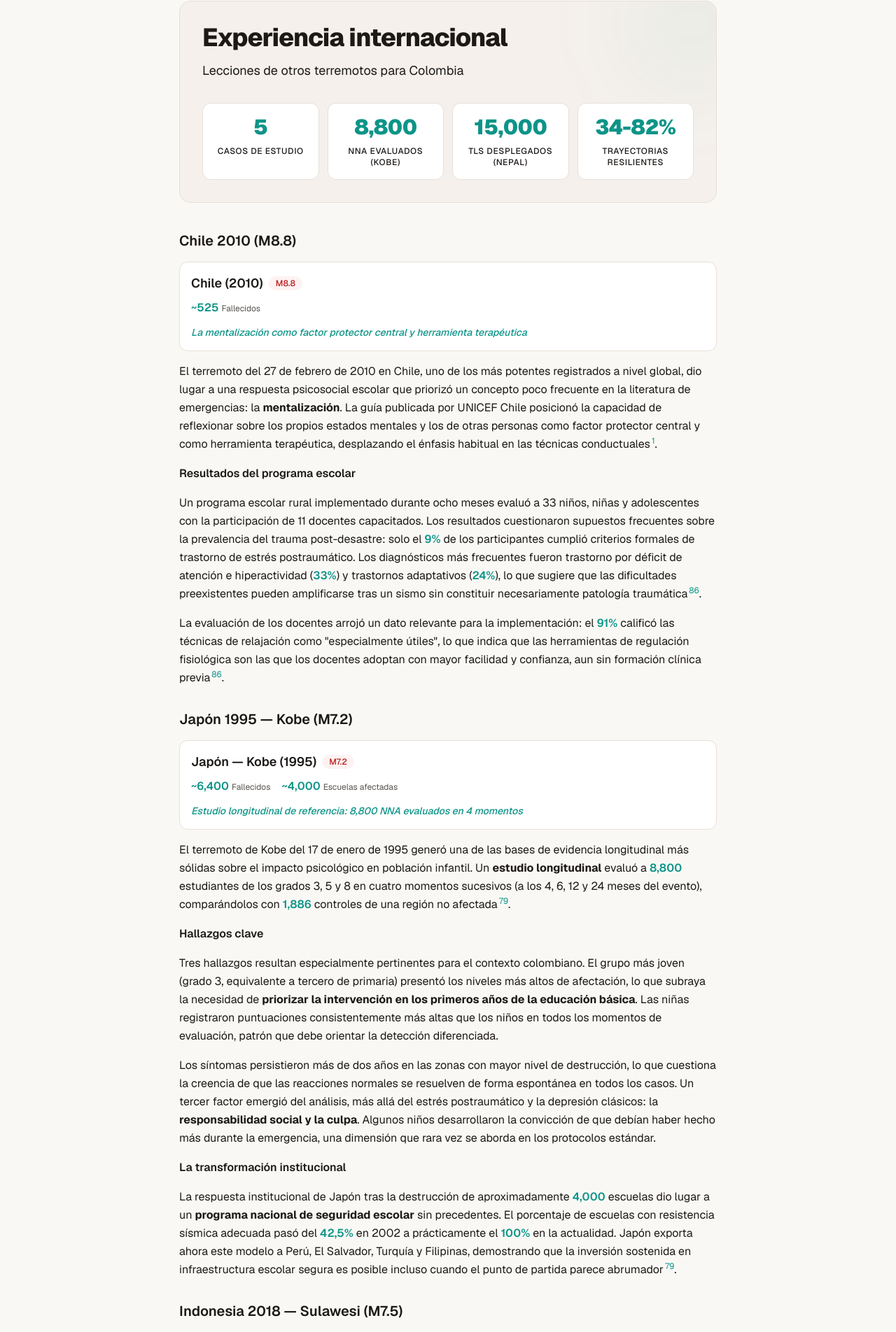
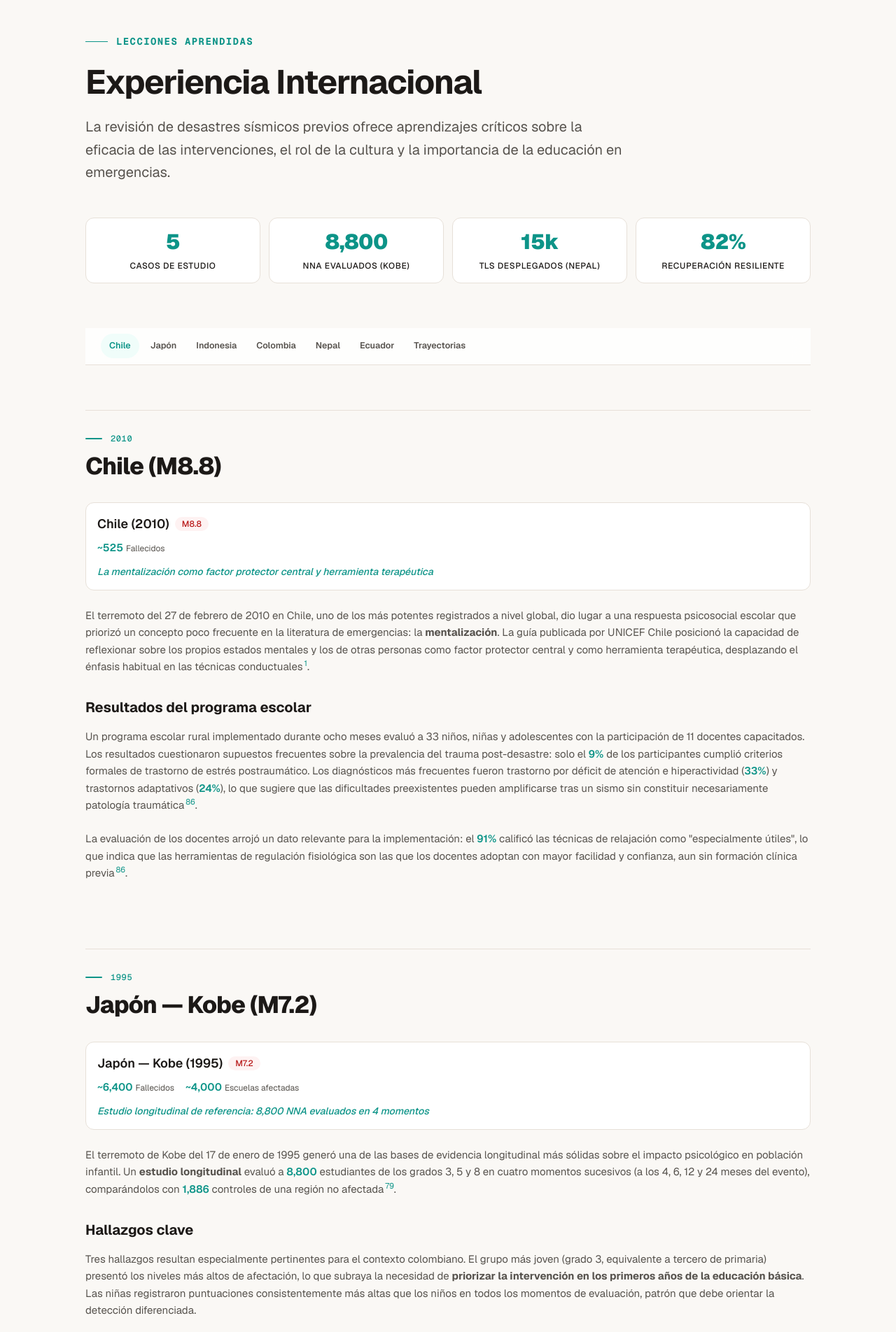
Before and after one commit to Mateob6/reconstruir-psi, a Next.js app: page /escuelas/experiencia in a window 1280 px wide. Shown: the part 140-2044 px from the top of the page at 70% size. Built offline with nearby package versions, Linux system fonts and the light colour scheme.

Commit message:
Refactorización visual de Recursos y Experiencia Internacional

```diff
--- a/src/app/escuelas/experiencia/page.tsx
+++ b/src/app/escuelas/experiencia/page.tsx
@@ -1,5 +1,5 @@
 import type { Metadata } from "next";
-import { PageHero, Section, Callout, KeyMessage, Ref, CaseCard } from "@/components/content";
+import { SectionHeader, Callout, KeyMessage, Ref, CaseCard, Stat, StatGrid, StickySectionNav } from "@/components/content";
 
 export const metadata: Metadata = {
   title: "Experiencia internacional",
@@ -9,19 +9,44 @@ export const metadata: Metadata = {
 
 export default function ExperienciaPage() {
   return (
-    <div className="mx-auto max-w-3xl space-y-8">
-      <PageHero
-        title="Experiencia internacional"
-        subtitle="Lecciones de otros terremotos para Colombia"
-        stats={[
-          { value: "5", label: "Casos de estudio" },
-          { value: "8,800", label: "NNA evaluados (Kobe)" },
-          { value: "15,000", label: "TLS desplegados (Nepal)" },
-          { value: "34-82%", label: "Trayectorias resilientes" },
+    <div className="mx-auto max-w-[1100px] px-4 sm:px-6 lg:px-8 py-12 space-y-16">
+      <header className="mb-16">
+        <div className="flex items-center gap-3 mb-6">
+          <div className="h-px w-8 bg-accent"></div>
+          <span className="font-mono text-sm font-bold tracking-widest text-accent uppercase">
+            Lecciones Aprendidas
+          </span>
+        </div>
+        <h1 className="text-4xl md:text-5xl font-bold text-foreground mb-6 tracking-tight font-sans">
+          Experiencia Internacional
+        </h1>
+        <p className="text-xl text-muted leading-relaxed max-w-3xl mb-12">
+          La revisión de desastres sísmicos previos ofrece aprendizajes críticos sobre la eficacia de las intervenciones, el rol de la cultura y la importancia de la educación en emergencias.
+        </p>
+
+        <StatGrid>
+          <Stat value="5" label="Casos de estudio" />
+          <Stat value="8,800" label="NNA evaluados (Kobe)" />
+          <Stat value="15k" label="TLS desplegados (Nepal)" />
+          <Stat value="82%" label="Recuperación resiliente" />
+        </StatGrid>
+      </header>
+
+      <StickySectionNav
+        items={[
+          { id: "chile", label: "Chile" },
+          { id: "japon", label: "Japón" },
+          { id: "indonesia", label: "Indonesia" },
+          { id: "colombia", label: "Colombia" },
+          { id: "nepal", label: "Nepal" },
+          { id: "ecuador", label: "Ecuador" },
+          { id: "trayectorias", label: "Trayectorias" },
         ]}
       />
 
-      <Section title="Chile 2010 (M8.8)">
+      <section id="chile" style={{ scrollMarginTop: "150px" }} className="py-8 border-t border-[var(--border)]">
+        <SectionHeader eyebrow="2010" title="Chile (M8.8)" />
+        <div className="space-y-6 text-[15px] leading-relaxed text-muted mt-8">
           <CaseCard
             country="Chile"
             year={2010}
@@ -38,7 +63,7 @@ export default function ExperienciaPage() {
             terapéutica, desplazando el énfasis habitual en las técnicas conductuales<Ref id="R-001" />.
           </p>
 
-        <h3>Resultados del programa escolar</h3>
+          <h3 className="text-xl font-bold text-foreground mt-8 mb-4">Resultados del programa escolar</h3>
           <p>
             Un programa escolar rural implementado durante ocho meses evaluó a 33 niños, niñas y
             adolescentes con la participación de 11 docentes capacitados. Los resultados cuestionaron
@@ -57,9 +82,12 @@ export default function ExperienciaPage() {
             fisiológica son las que los docentes adoptan con mayor facilidad y confianza, aun sin
             formación clínica previa<Ref id="R-086" />.
           </p>
-      </Section>
+        </div>
+      </section>
 
-      <Section title="Japón 1995 — Kobe (M7.2)">
+      <section id="japon" style={{ scrollMarginTop: "150px" }} className="py-8 border-t border-[var(--border)]">
+        <SectionHeader eyebrow="1995" title="Japón — Kobe (M7.2)" />
+        <div className="space-y-6 text-[15px] leading-relaxed text-muted mt-8">
           <CaseCard
             country="Japón — Kobe"
             year={1995}
@@ -77,7 +105,7 @@ export default function ExperienciaPage() {
             afectada<Ref id="R-079" />.
           </p>
 
-        <h3>Hallazgos clave</h3>
+          <h3 className="text-xl font-bold text-foreground mt-8 mb-4">Hallazgos clave</h3>
           <p>
             Tres hallazgos resultan especialmente pertinentes para el contexto colombiano. El grupo
             más joven (grado 3, equivalente a tercero de primaria) presentó los niveles más altos de
@@ -95,7 +123,7 @@ export default function ExperienciaPage() {
             durante la emergencia, una dimensión que rara vez se aborda en los protocolos estándar.
           </p>
 
-        <h3>La transformación institucional</h3>
+          <h3 className="text-xl font-bold text-foreground mt-8 mb-4">La transformación institucional</h3>
           <p>
             La respuesta institucional de Japón tras la destrucción de
             aproximadamente <span className="stat-inline">4,000</span> escuelas dio lugar a
@@ -107,9 +135,12 @@ export default function ExperienciaPage() {
             infraestructura escolar segura es posible incluso cuando el punto de partida parece
             abrumador<Ref id="R-079" />.
           </p>
-      </Section>
+        </div>
+      </section>
 
-      <Section title="Indonesia 2018 — Sulawesi (M7.5)">
+      <section id="indonesia" style={{ scrollMarginTop: "150px" }} className="py-8 border-t border-[var(--border)]">
+        <SectionHeader eyebrow="2018" title="Indonesia — Sulawesi (M7.5)" />
+        <div className="space-y-6 text-[15px] leading-relaxed text-muted mt-8">
           <CaseCard
             country="Indonesia — Sulawesi"
             year={2018}
@@ -137,7 +168,7 @@ export default function ExperienciaPage() {
             preexistentes.
           </p>
 
-        <h3>Transferencia a Colombia</h3>
+          <h3 className="text-xl font-bold text-foreground mt-8 mb-4">Transferencia a Colombia</h3>
           <p>
             La experiencia de Sulawesi sugiere que las intervenciones más efectivas son aquellas que se
             articulan con los recursos culturales disponibles en cada comunidad, en lugar de
@@ -145,9 +176,12 @@ export default function ExperienciaPage() {
             la <strong>minga</strong>, la solidaridad vecinal y las redes parroquiales y comunitarias
             como vehículos de la respuesta psicosocial<Ref id="R-021" />.
           </p>
-      </Section>
+        </div>
+      </section>
 
-      <Section title="Colombia 1999 — Eje Cafetero (M6.2)">
+      <section id="colombia" style={{ scrollMarginTop: "150px" }} className="py-8 border-t border-[var(--border)]">
+        <SectionHeader eyebrow="1999" title="Colombia — Eje Cafetero (M6.2)" />
+        <div className="space-y-6 text-[15px] leading-relaxed text-muted mt-8">
           <CaseCard
             country="Colombia — Eje Cafetero"
             year={1999}
@@ -179,9 +213,12 @@ export default function ExperienciaPage() {
             territoriales y los protocolos de adaptación cultural constituyen recursos activables para
             la respuesta al terremoto de 2026<Ref id="R-039" />.
           </p>
-      </Section>
+        </div>
+      </section>
 
-      <Section title="Nepal 2015 (M7.8)">
+      <section id="nepal" style={{ scrollMarginTop: "150px" }} className="py-8 border-t border-[var(--border)]">
+        <SectionHeader eyebrow="2015" title="Nepal (M7.8)" />
+        <div className="space-y-6 text-[15px] leading-relaxed text-muted mt-8">
           <CaseCard
             country="Nepal"
             year={2015}
@@ -213,9 +250,12 @@ export default function ExperienciaPage() {
             especialmente entre las niñas y los estudiantes de hogares con menores
             ingresos<Ref id="R-121" />.
           </p>
-      </Section>
+        </div>
+      </section>
 
-      <Section title="Ecuador 2016 — Costa (M7.8)">
+      <section id="ecuador" style={{ scrollMarginTop: "150px" }} className="py-8 border-t border-[var(--border)]">
+        <SectionHeader eyebrow="2016" title="Ecuador — Costa (M7.8)" />
+        <div className="space-y-6 text-[15px] leading-relaxed text-muted mt-8">
           <CaseCard
             country="Ecuador — Costa"
             year={2016}
@@ -237,9 +277,12 @@ export default function ExperienciaPage() {
             separadas, un principio consistente con la evidencia de Nepal y con las recomendaciones
             del <strong>Marco Integral de Seguridad Escolar</strong> (CSSF 2022-2030).
           </p>
-      </Section>
+        </div>
+      </section>
 
-      <Section title="Trayectorias de recuperación">
+      <section id="trayectorias" style={{ scrollMarginTop: "150px" }} className="py-8 border-t border-[var(--border)]">
+        <SectionHeader eyebrow="Síntesis" title="Trayectorias de recuperación" />
+        <div className="space-y-6 text-[15px] leading-relaxed text-muted mt-8">
           <p>
             La revisión de Witt y colaboradores (2024) sintetizó 15 estudios longitudinales
             con <span className="stat-inline">11,519</span> niños, niñas y adolescentes tras desastres
@@ -265,12 +308,15 @@ export default function ExperienciaPage() {
             productiva<Ref id="R-050" />.
           </p>
 
+          <div className="mt-8">
             <KeyMessage>
               La evidencia sugiere que la mayoría de los niños y niñas se recuperarán con apoyo ambiental
               adecuado. El desafío es identificar tempranamente al 3-49% que seguirá trayectorias
               crónicas o de aparición tardía.
             </KeyMessage>
-      </Section>
+          </div>
+        </div>
+      </section>
     </div>
   );
 }
```
Also changed, not shown: src/app/escuelas/recursos/page.tsx (+75 -37 lines). Lines whose indentation alone changed are shown as unchanged.
